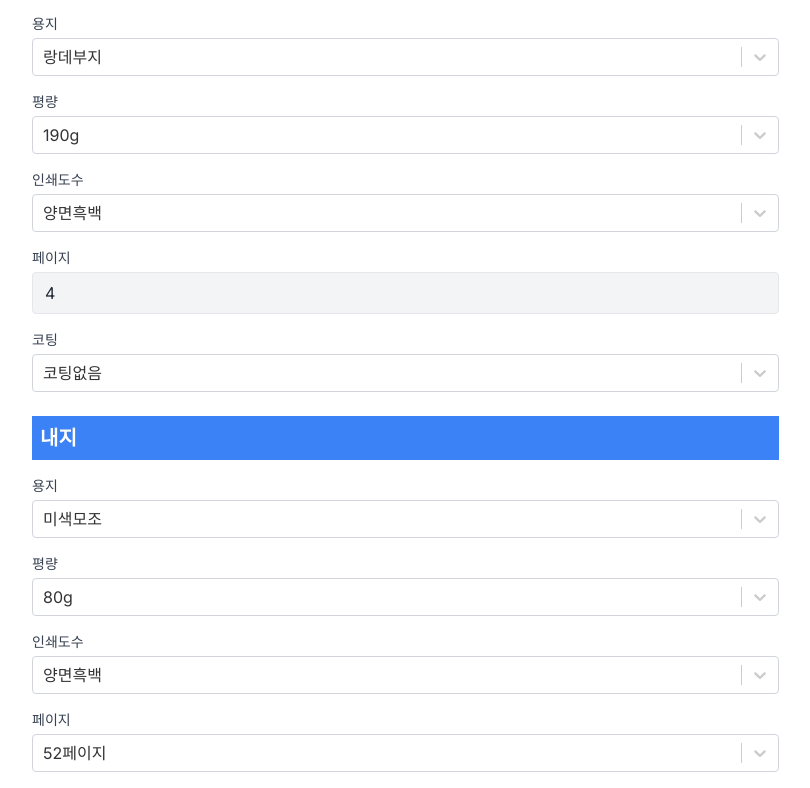
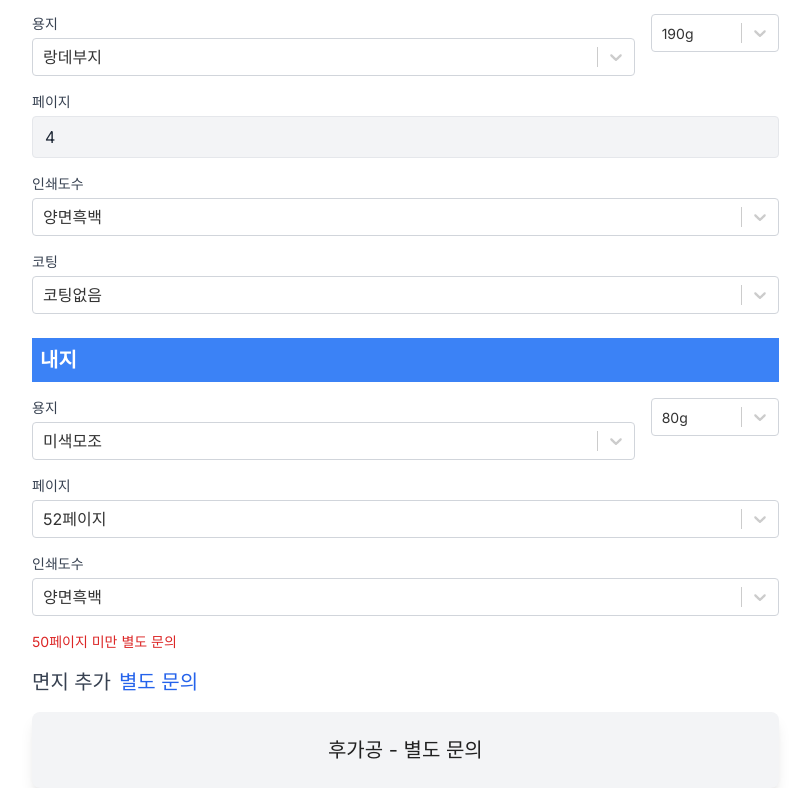
Before and after one commit to seong-il-web/estimate, a Next.js app: page / in a window 1280 px wide. Shown: the part 1152-1940 px from the top of the page, without its empty margins (32-842 px from the left). Built offline with nearby package versions, Linux system fonts and the light colour scheme.

Commit message:
코드 수정

```diff
--- a/src/_pages/HomePage.tsx
+++ b/src/_pages/HomePage.tsx
@@ -286,7 +286,8 @@ export default function Home() {
               <div className="mb-6">
                 <h3 className="text-xl font-semibold mb-4 bg-blue-500 text-white p-2">표지</h3>
                 <div className="space-y-4">
-                  <div>
+                  <div className="flex flex-col sm:flex-row space-y-4 sm:space-y-0 sm:space-x-4">
+                    <div className="flex-grow">
                       <label className="block text-sm font-medium text-gray-700 mb-1">용지</label>
                       <Select
                         isSearchable={false}
@@ -302,8 +303,8 @@ export default function Home() {
                         }}
                       />
                     </div>
-                  <div>
-                    <label className="block text-sm font-medium text-gray-700 mb-1">평량</label>
+                    <div className="sm:w-32">
+                      {/* <label className="block text-sm font-medium text-gray-700 mb-1 sm:opacity-0">평량</label> */}
                       <Select
                         isSearchable={false}
                         options={getCoverWeightOptions(coverPaper?.value)}
@@ -314,8 +315,27 @@ export default function Home() {
                             ...base,
                             borderColor: "#d1d5db",
                             "&:hover": { borderColor: "#9ca3af" },
+                            minHeight: "38px",
+                          }),
+                          valueContainer: (base) => ({
+                            ...base,
+                            padding: "0 8px",
+                          }),
+                          singleValue: (base) => ({
+                            ...base,
+                            fontSize: "0.875rem",
                           }),
                         }}
+                      />
+                    </div>
+                  </div>
+                  <div>
+                    <label className="block text-sm font-medium text-gray-700 mb-1">페이지</label>
+                    <input
+                      type="number"
+                      value={coverPages}
+                      readOnly
+                      className="w-full px-3 py-2 border rounded bg-gray-100"
                     />
                   </div>
                   <div>
@@ -332,15 +352,6 @@ export default function Home() {
                           "&:hover": { borderColor: "#9ca3af" },
                         }),
                       }}
-                    />
-                  </div>
-                  <div>
-                    <label className="block text-sm font-medium text-gray-700 mb-1">페이지</label>
-                    <input
-                      type="number"
-                      value={coverPages}
-                      readOnly
-                      className="w-full px-3 py-2 border rounded bg-gray-100"
                     />
                   </div>
                   <div>
@@ -361,10 +372,13 @@ export default function Home() {
                   </div>
                 </div>
               </div>
+
+              {/* 내지 */}
               <div className="mb-6">
                 <h3 className="text-xl font-semibold mb-4 bg-blue-500 text-white p-2">내지</h3>
                 <div className="space-y-4">
-                  <div>
+                  <div className="flex flex-col sm:flex-row space-y-4 sm:space-y-0 sm:space-x-4">
+                    <div className="flex-grow">
                       <label className="block text-sm font-medium text-gray-700 mb-1">용지</label>
                       <Select
                         options={innerPaperOptions}
@@ -379,12 +393,38 @@ export default function Home() {
                         }}
                       />
                     </div>
-                  <div>
-                    <label className="block text-sm font-medium text-gray-700 mb-1">평량</label>
+                    <div className="sm:w-32">
+                      {/* <label className="block text-sm font-medium text-gray-700 mb-1 sm:opacity-0">평량</label> */}
                       <Select
                         options={getInnerWeightOptions(innerPaper?.value)}
                         value={innerWeight}
                         onChange={(option) => setInnerWeight(option)}
+                        styles={{
+                          control: (base) => ({
+                            ...base,
+                            borderColor: "#d1d5db",
+                            "&:hover": { borderColor: "#9ca3af" },
+                            minHeight: "38px",
+                          }),
+                          valueContainer: (base) => ({
+                            ...base,
+                            padding: "0 8px",
+                          }),
+                          singleValue: (base) => ({
+                            ...base,
+                            fontSize: "0.875rem",
+                          }),
+                        }}
+                      />
+                    </div>
+                  </div>
+                  <div>
+                    <label className="block text-sm font-medium text-gray-700 mb-1">페이지</label>
+                    <Select
+                      isSearchable={false}
+                      options={innerPageOptions}
+                      value={innerPageOptions.find((option) => option.value === innerPages.toString())}
+                      onChange={(option) => setInnerPages(Number(option?.value))}
                       styles={{
                         control: (base) => ({
                           ...base,
@@ -401,22 +441,6 @@ export default function Home() {
                       options={innerPrintingOptions}
                       value={innerPrinting}
                       onChange={(option) => setInnerPrinting(option)}
-                      styles={{
-                        control: (base) => ({
-                          ...base,
-                          borderColor: "#d1d5db",
-                          "&:hover": { borderColor: "#9ca3af" },
-                        }),
-                      }}
-                    />
-                  </div>
-                  <div>
-                    <label className="block text-sm font-medium text-gray-700 mb-1">페이지</label>
-                    <Select
-                      isSearchable={false}
-                      options={innerPageOptions}
-                      value={innerPageOptions.find((option) => option.value === innerPages.toString())}
-                      onChange={(option) => setInnerPages(Number(option?.value))}
                       styles={{
                         control: (base) => ({
                           ...base,
```
Lines whose indentation alone changed are shown as unchanged.
